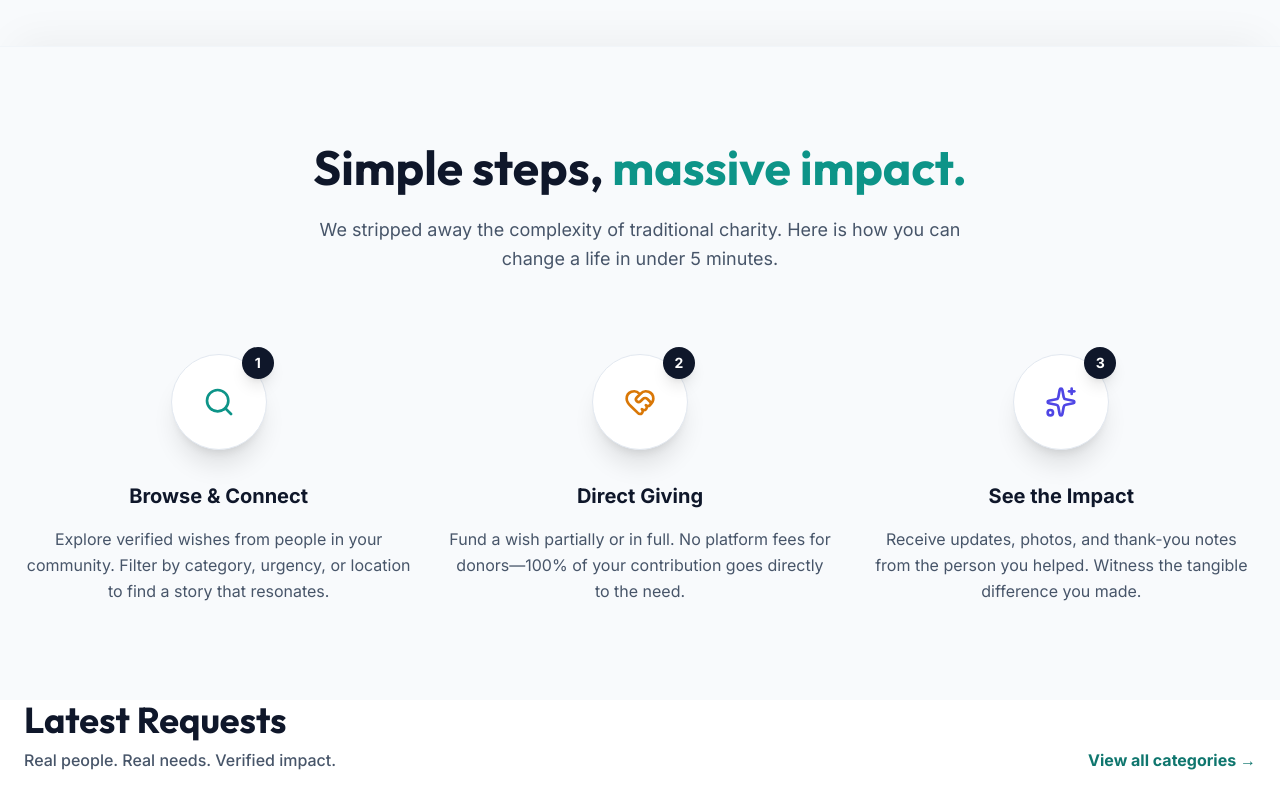
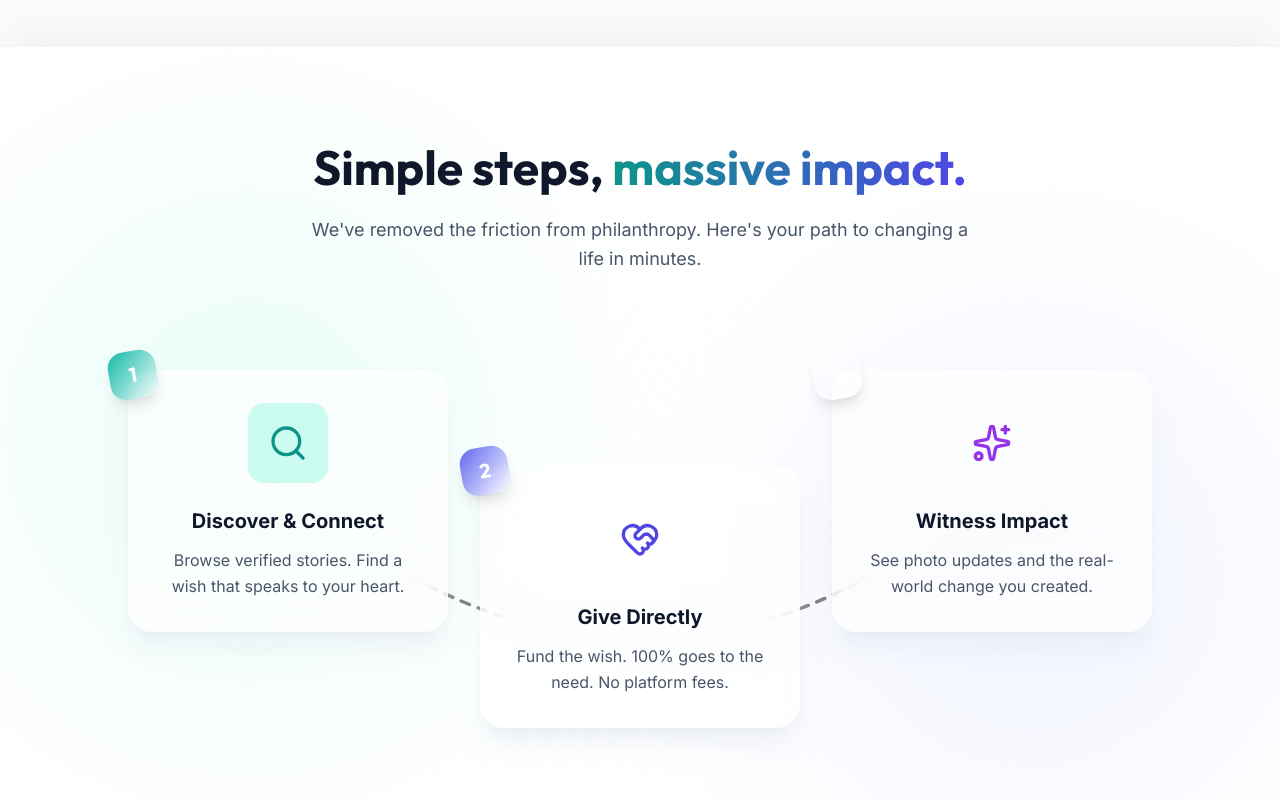
Before and after one commit to itznik/helpio, a Next.js app in the folder helpio/: page / in a window 1280 px wide. Shown: the part 860-1660 px from the top of the page. Built offline with nearby package versions, Linux system fonts and the light colour scheme.

Commit message:
Update HowItWorks.tsx

```diff
--- a/helpio/src/components/sections/HowItWorks.tsx
+++ b/helpio/src/components/sections/HowItWorks.tsx
@@ -1,78 +1,105 @@
 'use client';
 
 import { motion } from 'framer-motion';
-import { Search, HeartHandshake, Sparkles } from 'lucide-react';
+import { Search, HeartHandshake, Sparkles, ArrowRight } from 'lucide-react';
 
 const STEPS = [
   {
     id: 1,
-    title: "Browse & Connect",
-    desc: "Explore verified wishes from people in your community. Filter by category, urgency, or location to find a story that resonates.",
-    icon: <Search className="w-8 h-8 text-teal-600 dark:text-teal-400" />,
+    title: "Discover & Connect",
+    desc: "Browse verified stories. Find a wish that speaks to your heart.",
+    icon: Search,
+    color: "teal"
   },
   {
     id: 2,
-    title: "Direct Giving",
-    desc: "Fund a wish partially or in full. No platform fees for donors—100% of your contribution goes directly to the need.",
-    icon: <HeartHandshake className="w-8 h-8 text-amber-600 dark:text-amber-400" />,
+    title: "Give Directly",
+    desc: "Fund the wish. 100% goes to the need. No platform fees.",
+    icon: HeartHandshake,
+    color: "indigo"
   },
   {
     id: 3,
-    title: "See the Impact",
-    desc: "Receive updates, photos, and thank-you notes from the person you helped. Witness the tangible difference you made.",
-    icon: <Sparkles className="w-8 h-8 text-indigo-600 dark:text-indigo-400" />,
+    title: "Witness Impact",
+    desc: "See photo updates and the real-world change you created.",
+    icon: Sparkles,
+    color: "purple"
   },
 ];
 
 export default function HowItWorks() {
   return (
-    <section className="py-24 relative overflow-hidden bg-slate-50 dark:bg-slate-950/50">
-      <div className="container mx-auto px-6">
+    <section className="py-24 relative overflow-hidden">
+      {/* Background Decorative blobs for depth */}
+      <div className="absolute top-1/2 left-0 -translate-y-1/2 w-[500px] h-[500px] bg-teal-100/40 dark:bg-teal-900/20 blur-[120px] rounded-full -z-10 pointer-events-none" />
+      <div className="absolute bottom-0 right-0 w-[500px] h-[500px] bg-indigo-100/40 dark:bg-indigo-900/20 blur-[120px] rounded-full -z-10 pointer-events-none" />
+
+      <div className="container mx-auto px-6 relative z-10">
 
         {/* Header */}
-        <div className="text-center max-w-2xl mx-auto mb-20">
+        <div className="text-center max-w-2xl mx-auto mb-24">
           <h2 className="text-3xl md:text-5xl font-display font-bold text-slate-900 dark:text-white mb-6">
-            Simple steps, <span className="text-teal-600 dark:text-teal-400">massive impact.</span>
+            Simple steps, <span className="text-transparent bg-clip-text bg-gradient-to-r from-teal-600 to-indigo-600 dark:from-teal-400 dark:to-indigo-400">massive impact.</span>
           </h2>
           <p className="text-lg text-slate-600 dark:text-slate-400 leading-relaxed">
-            We stripped away the complexity of traditional charity.
-            Here is how you can change a life in under 5 minutes.
+            We've removed the friction from philanthropy. Here's your path to changing a life in minutes.
           </p>
         </div>
 
-        {/* Steps Grid */}
-        <div className="grid grid-cols-1 md:grid-cols-3 gap-8 relative">
+        {/* VISUAL PATH JOURNEY */}
+        <div className="relative max-w-5xl mx-auto">
+          {/* The Winding Path SVG (Hidden on small screens, visible on md+) */}
+          <svg className="absolute top-[60px] left-0 w-full h-auto hidden md:block z-0 pointer-events-none" viewBox="0 0 900 200" fill="none" preserveAspectRatio="none">
+            <path d="M50,80 C250,80 250,180 450,180 C650,180 650,80 850,80" stroke="url(#grad-path)" strokeWidth="3" strokeDasharray="8 8" strokeLinecap="round" />
+            <defs>
+              <linearGradient id="grad-path" x1="0%" y1="0%" x2="100%" y2="0%">
+                <stop offset="0%" className="stop-teal-400" stopOpacity="0.5" />
+                <stop offset="50%" className="stop-indigo-400" stopOpacity="0.5" />
+                <stop offset="100%" className="stop-purple-400" stopOpacity="0.5" />
+              </linearGradient>
+            </defs>
+          </svg>
 
-          {/* Connector Line (Desktop Only) */}
-          <div className="hidden md:block absolute top-12 left-[16%] right-[16%] h-0.5 bg-gradient-to-r from-teal-200 via-amber-200 to-indigo-200 dark:from-teal-900 dark:via-amber-900 dark:to-indigo-900 -z-10" />
-
+          <div className="grid grid-cols-1 md:grid-cols-3 gap-12 md:gap-8 relative z-10">
             {STEPS.map((step, index) => (
               <motion.div
                 key={step.id}
-              initial={{ opacity: 0, y: 20 }}
+                initial={{ opacity: 0, y: 30 }}
                 whileInView={{ opacity: 1, y: 0 }}
                 transition={{ delay: index * 0.2 }}
-              className="relative flex flex-col items-center text-center group"
+                // Alternating vertical positions for a "floating" feel on desktop
+                className={`relative flex flex-col items-center text-center ${index % 2 === 1 ? 'md:mt-24' : ''}`}
               >
-              {/* Icon Bubble */}
-              <div className="w-24 h-24 rounded-full bg-white dark:bg-slate-900 border border-slate-200 dark:border-slate-800 shadow-xl flex items-center justify-center mb-8 relative z-10 group-hover:scale-110 transition-transform duration-300">
-                <div className="absolute inset-0 rounded-full bg-slate-100 dark:bg-slate-800 opacity-0 group-hover:opacity-100 transition-opacity" />
-                {step.icon}
-                {/* Number Badge */}
-                <div className="absolute -top-2 -right-2 w-8 h-8 rounded-full bg-slate-900 dark:bg-white text-white dark:text-slate-900 font-bold flex items-center justify-center text-sm shadow-lg">
+                {/* Floating Glass Card */}
+                <div className="group bg-white/70 dark:bg-slate-900/70 backdrop-blur-xl p-8 rounded-3xl border border-white/50 dark:border-slate-700 shadow-xl shadow-slate-200/50 dark:shadow-slate-900/50 relative transition-all hover:-translate-y-2 hover:shadow-2xl">
+
+                  {/* Floating Number Badge */}
+                  <div className={`absolute -top-5 -left-5 w-12 h-12 rounded-2xl bg-gradient-to-br from-${step.color}-500 to-${step.color}-700 text-white font-display font-bold text-xl flex items-center justify-center shadow-lg transform rotate-[-10deg] group-hover:rotate-0 transition-all`}>
                     {step.id}
                   </div>
+
+                  {/* Icon Blob */}
+                  <div className={`w-20 h-20 mx-auto mb-6 rounded-2xl bg-${step.color}-100 dark:bg-${step.color}-900/30 flex items-center justify-center text-${step.color}-600 dark:text-${step.color}-400 relative overflow-hidden`}>
+                    <step.icon className="w-10 h-10 relative z-10" />
+                    {/* Background pulsing ring */}
+                    <div className={`absolute inset-0 bg-${step.color}-200/50 dark:bg-${step.color}-800/50 rounded-2xl animate-ping opacity-30`} />
                   </div>
 
-              {/* Text */}
-              <h3 className="text-xl font-bold text-slate-900 dark:text-white mb-4">
+                  <h3 className="text-xl font-bold text-slate-900 dark:text-white mb-3">
                     {step.title}
                   </h3>
-              <p className="text-slate-600 dark:text-slate-400 leading-relaxed max-w-sm">
+                  <p className="text-slate-600 dark:text-slate-400 leading-relaxed">
                     {step.desc}
                   </p>
+                </div>
+
+                {/* Arrow connector for mobile */}
+                {index < STEPS.length - 1 && (
+                  <ArrowRight className="w-6 h-6 text-slate-300 dark:text-slate-700 mt-6 md:hidden rotate-90" />
+                )}
               </motion.div>
             ))}
+          </div>
         </div>
 
       </div>
```
Lines whose indentation alone changed are shown as unchanged.
